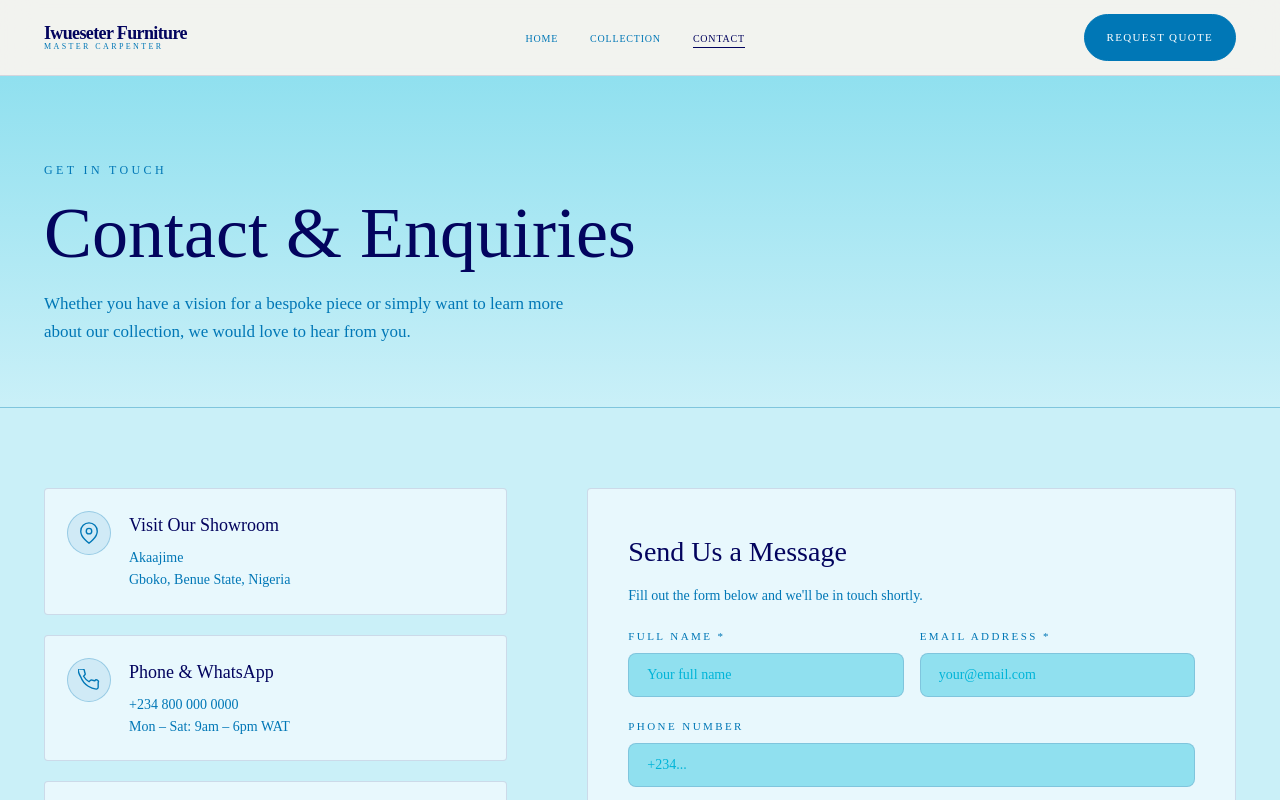
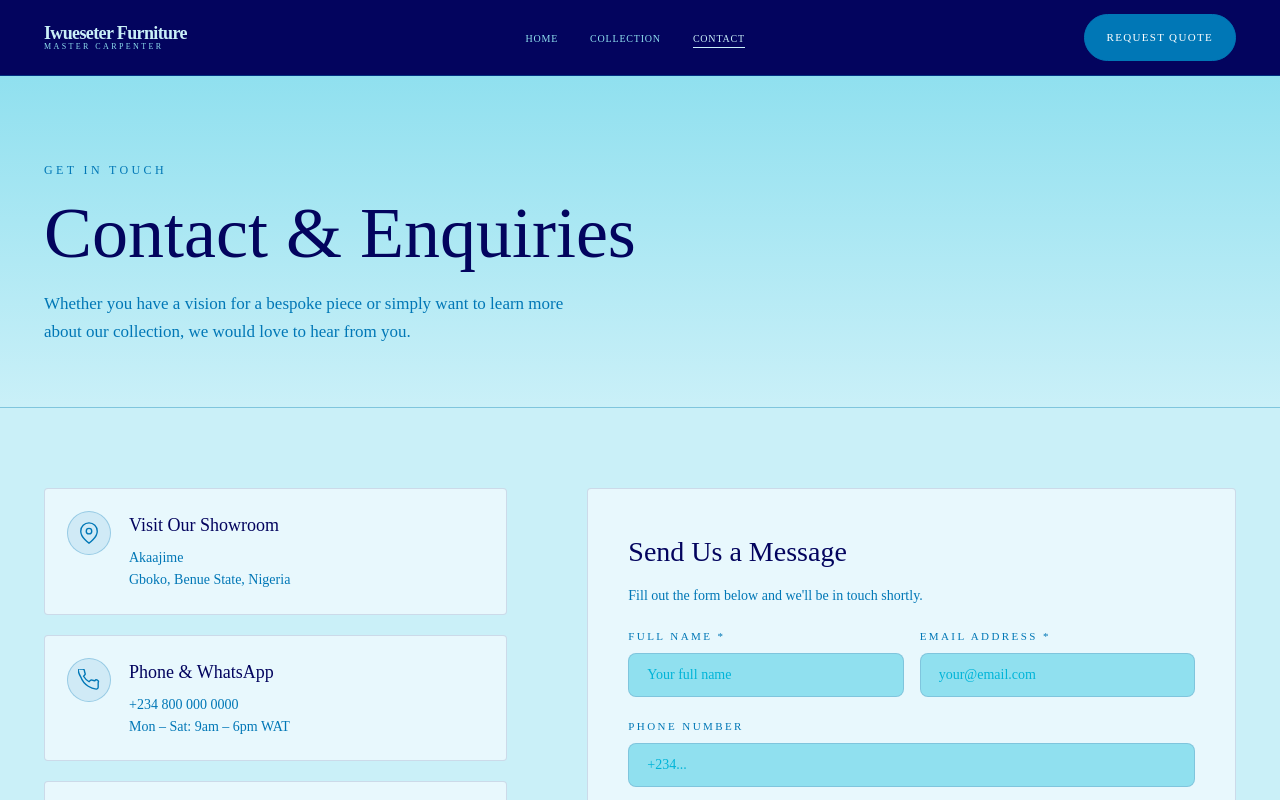
Before and after one commit to SughnenWeb3/iwueseter-furnitures, a Next.js app: page /contact in a window 1280 px wide. Shown: the top 800 px of the page. Built offline with nearby package versions, Linux system fonts and the light colour scheme.

Commit message:
Fix navbar: solid #03045E background always visible, blue-toned text

```diff
--- a/src/components/Navbar/Navbar.module.css
+++ b/src/components/Navbar/Navbar.module.css
@@ -5,35 +5,29 @@
   right: 0;
   z-index: 100;
   height: var(--nav-height);
-  background: rgba(245, 243, 239, 0.94);
-  backdrop-filter: blur(16px);
-  -webkit-backdrop-filter: blur(20px);
-  border-bottom: 1px solid var(--color-border);
+  background: #03045E;
+  border-bottom: 1px solid rgba(0, 119, 182, 0.40);
   transition: var(--transition-smooth);
 }
 
 .nav.transparent {
-  background: transparent;
-  border-bottom-color: transparent;
-  backdrop-filter: none;
-  -webkit-backdrop-filter: none;
+  background: #03045E;
+  border-bottom-color: rgba(0, 119, 182, 0.40);
 }
 
 .transparent .logoText,
 .transparent .link {
-  color: #fff;
+  color: #CAF0F8;
 }
 
-.transparent .logoSub { color: #e3b18e; }
-.transparent .link::after { background: #fff; }
-.transparent .bar { background: #fff; }
+.transparent .logoSub { color: #90E0EF; }
+.transparent .link::after { background: #CAF0F8; }
+.transparent .bar { background: #CAF0F8; }
 
 .nav.scrolled {
-  background: rgba(245, 243, 239, 0.97);
-  border-bottom-color: var(--color-border);
-  backdrop-filter: blur(20px);
-  -webkit-backdrop-filter: blur(20px);
-  box-shadow: 0 3px 18px rgba(29, 31, 29, 0.07);
+  background: #03045E;
+  border-bottom-color: rgba(0, 119, 182, 0.40);
+  box-shadow: 0 3px 18px rgba(3, 4, 94, 0.30);
 }
 
 .inner {
@@ -55,7 +49,7 @@
   font-family: var(--font-display);
   font-size: 18px;
   font-weight: 700;
-  color: var(--color-text-primary);
+  color: #CAF0F8;
   letter-spacing: -0.035em;
 }
 
@@ -65,7 +59,7 @@
   font-weight: 500;
   letter-spacing: 0.3em;
   text-transform: uppercase;
-  color: var(--color-gold);
+  color: #90E0EF;
 }
 
 /* Links */
@@ -82,7 +76,7 @@
   font-weight: 500;
   letter-spacing: 0.08em;
   text-transform: uppercase;
-  color: var(--color-text-secondary);
+  color: #90E0EF;
   transition: var(--transition-smooth);
   position: relative;
   padding-bottom: 4px;
@@ -95,12 +89,12 @@
   left: 0;
   width: 0;
   height: 1px;
-  background: var(--color-text-primary);
+  background: #CAF0F8;
   transition: width 0.3s ease;
 }
 
 .link:hover {
-  color: var(--color-text-primary);
+  color: #CAF0F8;
 }
 
 .link:hover::after,
@@ -109,7 +103,7 @@
 }
 
 .link.active {
-  color: var(--color-text-primary);
+  color: #CAF0F8;
 }
 
 /* CTA */
@@ -134,7 +128,7 @@
   display: block;
   width: 24px;
   height: 1.5px;
-  background: var(--color-text-primary);
+  background: #CAF0F8;
   transition: var(--transition-smooth);
   transform-origin: center;
 }
@@ -145,8 +139,8 @@
   flex-direction: column;
   gap: 8px;
   padding: 24px 20px;
-  background: var(--color-bg-primary);
-  border-top: 1px solid var(--color-border);
+  background: #03045E;
+  border-top: 1px solid rgba(0, 119, 182, 0.40);
   max-height: 0;
   overflow: hidden;
   transition: max-height 0.4s ease, padding 0.3s ease;
@@ -165,15 +159,15 @@
   font-weight: 500;
   letter-spacing: 0.22em;
   text-transform: uppercase;
-  color: var(--color-text-secondary);
+  color: #90E0EF;
   padding: 12px 0;
-  border-bottom: 1px solid var(--color-border);
+  border-bottom: 1px solid rgba(0, 119, 182, 0.30);
   transition: var(--transition-smooth);
 }
 
 .mobileLink:hover,
 .mobileLink.mobileActive {
-  color: var(--color-gold);
+  color: #CAF0F8;
 }
 
 @media (max-width: 900px) {
```
